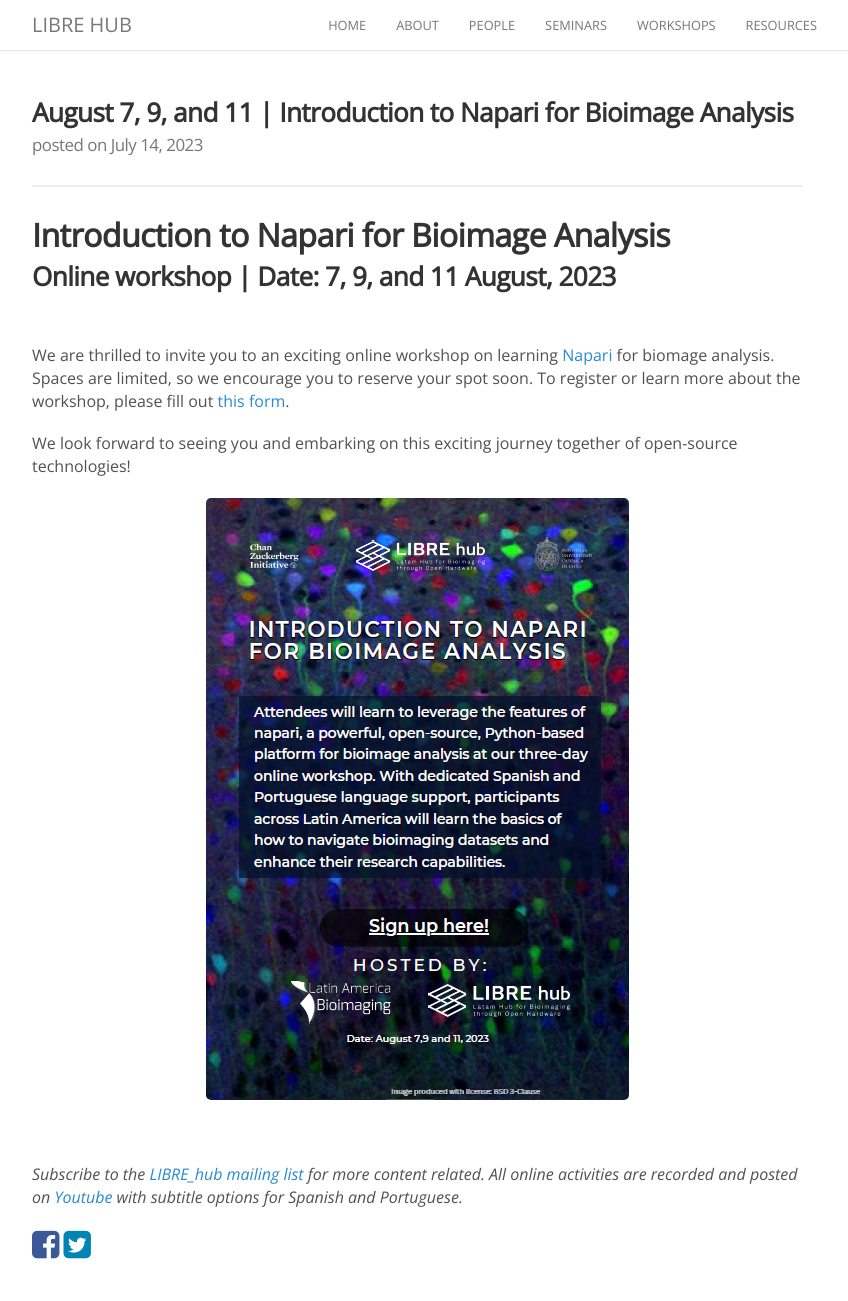
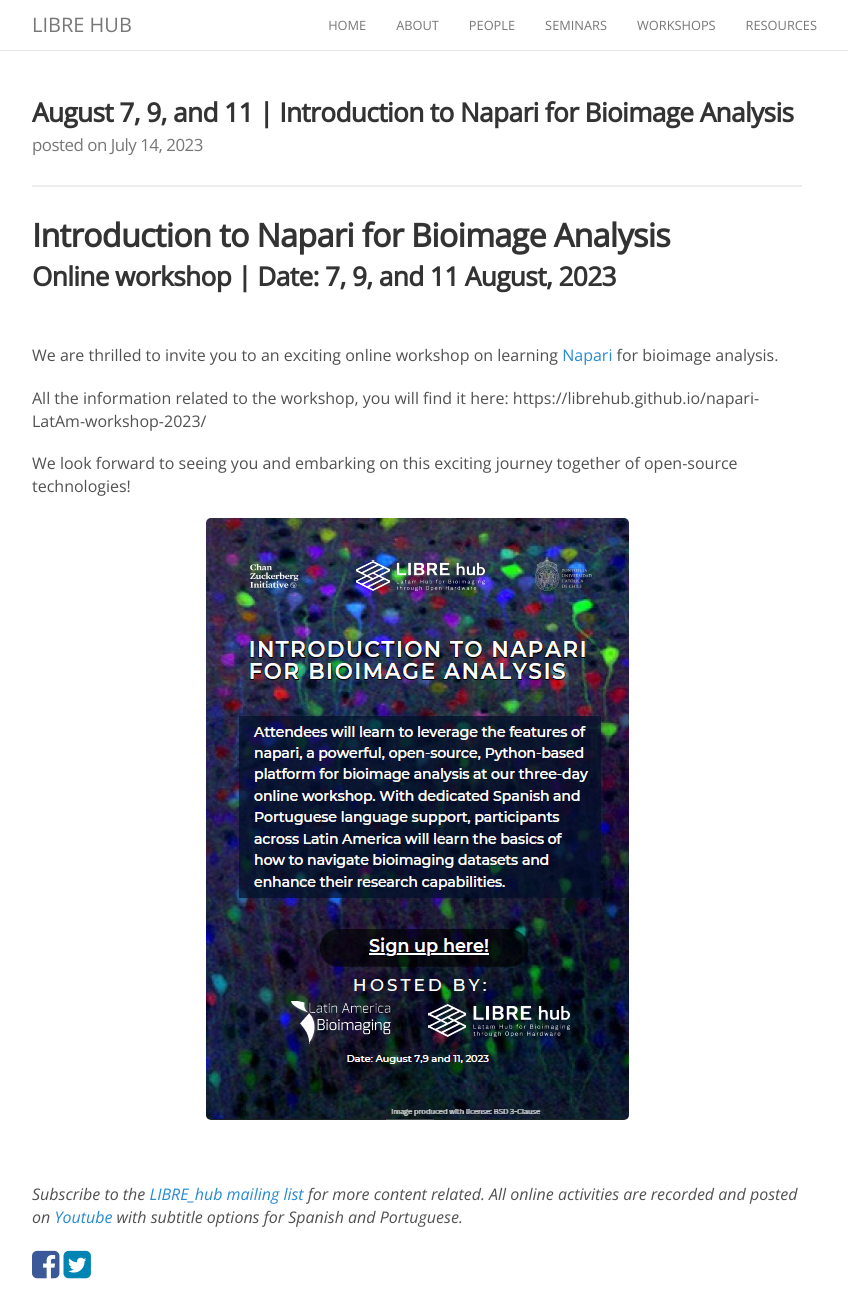
Before and after one commit to LIBREhub/LIBREhub.github.io, a Jekyll site: the page built from _posts/2023-07-14-napari-ws.md, in a window 1280 px wide and 1301 px high. Shown: the whole window, without its empty margins (223-1071 px from the left). Built offline with Jekyll 4.4.1, drawn with Linux system fonts in a browser that asks for light colours; nearby versions of some CDN libraries.

Commit message:
Update 2023-07-14-napari-ws.md

```diff
--- a/_posts/2023-07-14-napari-ws.md
+++ b/_posts/2023-07-14-napari-ws.md
@@ -11,7 +11,9 @@
 
 <br>
 
-We are thrilled to invite you to an exciting online workshop on learning [Napari](https://napari.org/stable/) for biomage analysis. Spaces are limited, so we encourage you to reserve your spot soon. To register or learn more about the workshop, please fill out [this form](https://docs.google.com/forms/d/e/1FAIpQLSfI1ostEkfJMFc-hXD3nndusale9aa5rmKUgMku31-S73ZzcA/viewform).
+We are thrilled to invite you to an exciting online workshop on learning [Napari](https://napari.org/stable/) for bioimage analysis.
+
+All the information related to the workshop, you will find it here: https://librehub.github.io/napari-LatAm-workshop-2023/
 
 We look forward to seeing you and embarking on this exciting journey together of open-source technologies!
 
@@ -22,3 +24,7 @@
 <br>
 
 *Subscribe to the [LIBRE_hub mailing list](https://mailchi.mp/2efa11be3d6b/libre_hub) for more content related. All online activities are recorded and posted on [Youtube](https://www.youtube.com/channel/UCKaffupDA8KKrDE0rd668Xw) with subtitle options for Spanish and Portuguese.*
+
+<!--
+Spaces are limited, so we encourage you to reserve your spot soon. To register or learn more about the workshop, please fill out [this form](https://docs.google.com/forms/d/e/1FAIpQLSfI1ostEkfJMFc-hXD3nndusale9aa5rmKUgMku31-S73ZzcA/viewform).
+-->
```
